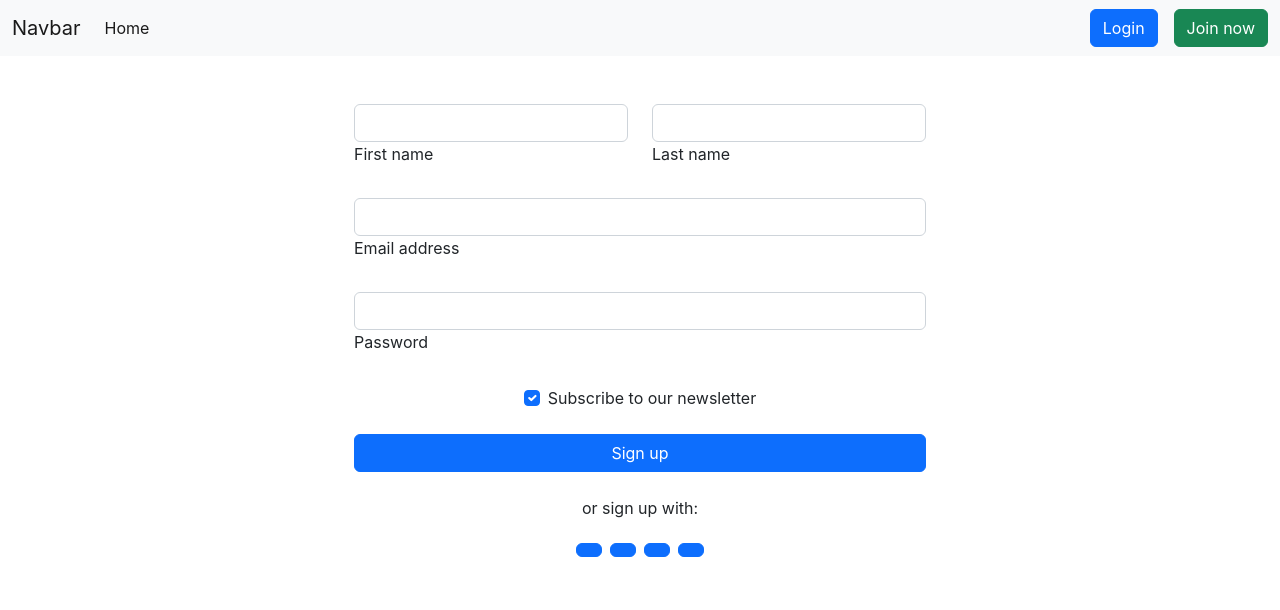
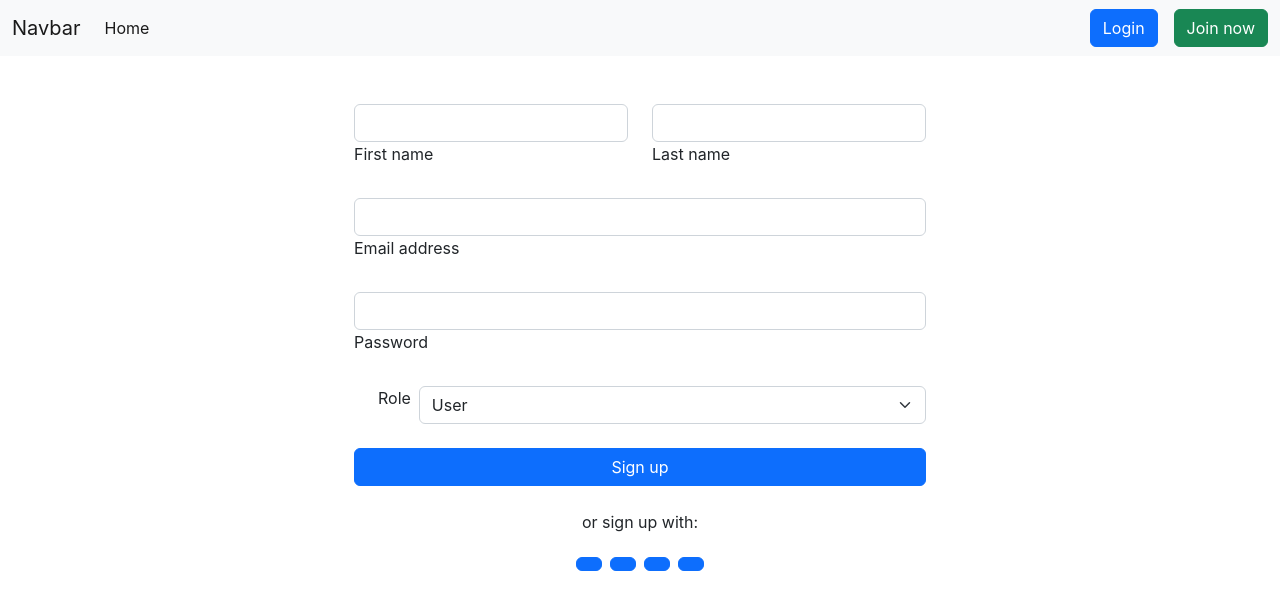
Before and after one commit to me-sajib/food-delivery, a React (Create React App) app: page /register in a window 1280 px wide. Shown: the top 610 px of the page. Built offline with nearby package versions, Linux system fonts and the light colour scheme.

Commit message:
redesign

```diff
--- a/src/App.css
+++ b/src/App.css
@@ -1,7 +1,20 @@
-/* large device form width 50% */
+.banner-heading {
+  display: flex;
+  justify-content: center;
+  align-items: center;
+}
+
+/* large device form width */
 @media (min-width: 768px) {
   .form-width {
     display: grid;
     justify-content: center;
   }
 }
+
+/* small device banner-image hide */
+@media (max-width: 768px) {
+  .banner-images {
+    display: none;
+  }
+}
--- a/src/components/Banner.js
+++ b/src/components/Banner.js
@@ -6,12 +6,14 @@ const Banner = () => {
     <div className="container">
       <div className="row banner-container">
         <div className="col bg-color banner-heading">
+          <div>
             <h1 className="top-heading">
               Your Favorite Food,
               <br /> delivered your home
             </h1>
             <p>
-            Food, drinks, groceries, and more available for delivery and pickup.
+              Food, drinks, groceries, and more available for delivery and
+              pickup.
             </p>
 
             <div className="app-download">
@@ -20,7 +22,9 @@ const Banner = () => {
               <div className="icon">icon android</div>
             </div>
           </div>
-        <div className="col">
+        </div>
+
+        <div className="col banner-images">
           <div className="banner-image">
             <div className="banner">
               <img src={banner} alt="" className="banner-img img-fluid" />
--- a/src/components/Home.js
+++ b/src/components/Home.js
@@ -1,4 +1,5 @@
 import React from "react";
+import WorkSystem from "../pages/HowToWork/WorkSystem";
 import Foods from "../pages/Services/Foods";
 import Banner from "./Banner";
 
@@ -7,6 +8,7 @@ const Home = () => {
     <div>
       <Banner />
       <Foods />
+      <WorkSystem />
     </div>
   );
 };
--- a/src/pages/auth/Login.js
+++ b/src/pages/auth/Login.js
@@ -47,7 +47,7 @@ const Login = () => {
 
           <div class="text-center">
             <p>
-              Not a member? <a href="#!">Register</a>
+              Not a member? <a href="/register">Register</a>
             </p>
             <p>or sign up with:</p>
             <button type="button" class="btn btn-primary btn-floating mx-1">
--- a/src/pages/auth/Register.js
+++ b/src/pages/auth/Register.js
@@ -39,16 +39,17 @@ const Register = () => {
           </div>
 
           <div class="form-check d-flex justify-content-center mb-4">
-            <input
-              class="form-check-input me-2"
-              type="checkbox"
-              value=""
-              id="form2Example33"
-              checked
-            />
-            <label class="form-check-label" for="form2Example33">
-              Subscribe to our newsletter
-            </label>
+            <label class="form-label" for="user">
+              Role
+            </label>{" "}
+            <select
+              name="role"
+              id="user"
+              className="form-select ms-2"
+              aria-label="Default select example"
+            >
+              <option selected>User</option>
+            </select>
           </div>
 
           <button type="submit" class="btn btn-primary btn-block mb-4">
```
Lines whose indentation alone changed are shown as unchanged.
